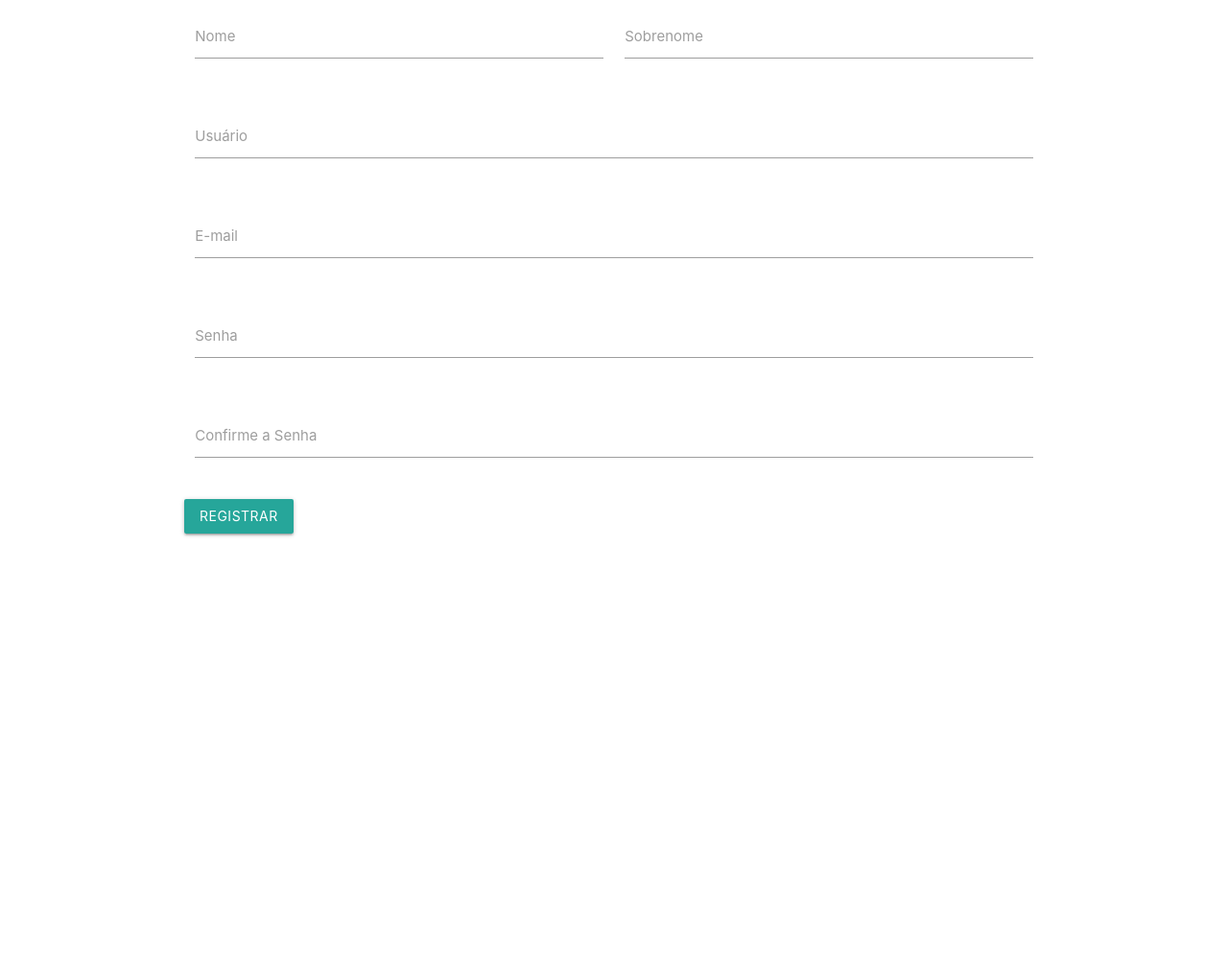
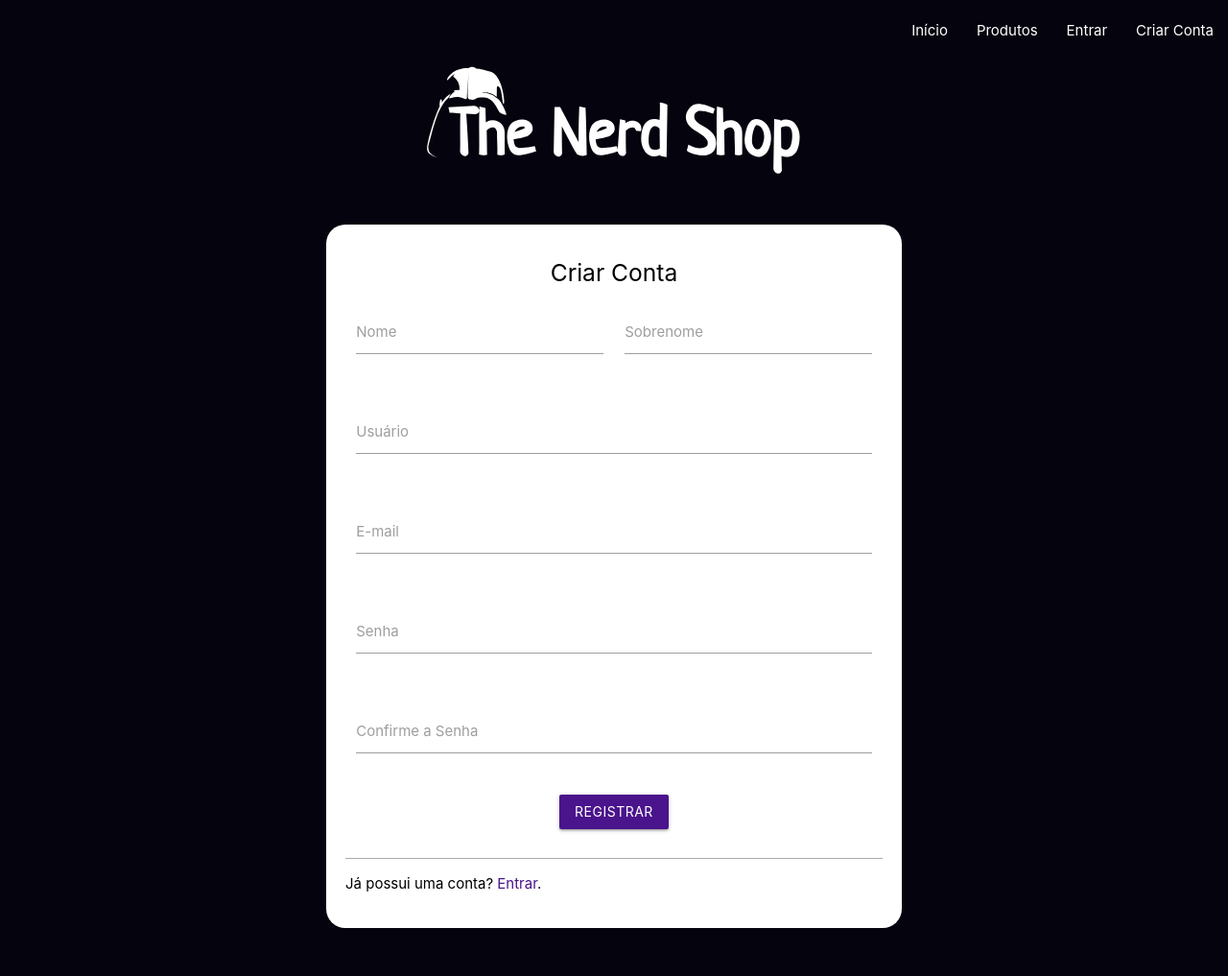
Before and after one commit to EduardoJM/TheNerdShop, a Django app: page /sign-up/ in a window 1280 px wide. Shown: the whole page at 96% size. Before the commit the page ends 559 px from the top, so only its background shows below. Run offline with Django 3.2, Linux system fonts and the light colour scheme.

Commit message:
recreate the styles of the login and register pages

```diff
--- a/app/shop/static/styles/sign.css
+++ b/app/shop/static/styles/sign.css
@@ -0,0 +1,76 @@
+body {
+    width: 100vw;
+    min-height: 100vh;
+    display: flex;
+    flex-direction: column;
+    align-items: stretch;
+
+    overflow-y: auto;
+    overflow-x: hidden;
+
+    background: #05040e;
+    color: #FFF;
+}
+
+header {
+    background: #05040e;
+}
+header nav {
+    background: #05040e !important;
+}
+header nav ul li span.badge.new {
+    background-color: #4a148c !important;
+}
+
+#content {
+    flex: 1;
+    display: flex;
+    flex-direction: column;
+    align-items: center;
+    justify-content: center;
+}
+
+#content > svg {
+    width: 90%;
+    max-width: 400px;
+    height: auto;
+    margin-bottom: 50px;
+    fill: #FFF;
+}
+
+#content > .login-box {
+    width: 90%;
+    max-width: 400px;
+    background: #FFF;
+    padding: 20px;
+    border-radius: 20px;
+    margin-bottom: 50px;
+}
+#content > .login-box.sign-up {
+    max-width: 600px;
+}
+
+#content > .login-box .submit-row {
+    display: flex;
+    align-items: center;
+    justify-content: center;
+    padding-bottom: 30px;
+    border-bottom: 1px solid #AAA;
+}
+
+.thenerdshop {
+    background-color: #4a148c !important;
+}
+.thenerdshop-text {
+    color: #4a148c !important;
+}
+
+input[type=text]:focus:not([readonly]),
+input[type=password]:focus:not([readonly]) {
+    border-bottom: 1px solid #4a148c !important;
+    box-shadow: 0 1px 0 0 #4a148c !important;
+}
+input[type=text]:focus:not([readonly]) + label,
+input[type=password]:focus:not([readonly]) + label {
+    color: #4a148c !important;
+}
--- a/app/shop/templates/auth/signup.html
+++ b/app/shop/templates/auth/signup.html
@@ -1,4 +1,4 @@
-{% load static %}
+{% load static errors %}
 <!DOCTYPE html>
 <html lang="en">
 <head>
@@ -13,9 +13,17 @@
     <link rel="stylesheet" href="https://cdnjs.cloudflare.com/ajax/libs/materialize/1.0.0/css/materialize.min.css" />
 </head>
 <body>
+    <header>
+        {% include 'shop/includes/navbar.html' %}
+    </header>
 
-    <div class="container">
-        {{ form.errors }}
+    {% include 'shop/includes/sidebar.html' %}
+
+    <main id="content">
+        {% include 'shop/includes/logo.svg' %}
+
+        <div class="login-box sign-up">
+            <h5 class="center black-text">Criar Conta</h5>
 
             <form method="POST" action="">
                 {% csrf_token %}
@@ -59,10 +67,47 @@
                     </div>
                 </div>
 
-            <button class="btn waves-effect waves-light" type="submit">Registrar</button>
+                <div class="submit-row">
+                    <button class="waves-effect waves-light btn thenerdshop" type="submit">Registrar</button>
+                </div>
+
+                <p class="black-text">
+                    Já possui uma conta? <a href="{% url 'shop:sign_in' %}" class="thenerdshop-text">Entrar</a>.
+                </p>
             </form>
         </div>
+    </main>
 
     <script src="https://cdnjs.cloudflare.com/ajax/libs/materialize/1.0.0/js/materialize.min.js"></script>
+    <script>
+        function htmlDecode(input){
+            var e = document.createElement('textarea');
+            e.innerHTML = input;
+            // handle case of empty input
+            return e.childNodes.length === 0 ? "" : e.childNodes[0].nodeValue;
+        }
+        translations = {
+            username: 'Nome de usuário',
+            password1: 'Senha',
+            password2: 'Confirme a Senha',
+        }
+
+        var form_errors = JSON.parse(htmlDecode('{{ form.errors.as_json }}'));
+        document.addEventListener('DOMContentLoaded', function(){
+            M.Sidenav.init(document.querySelectorAll('.sidenav'), {});
+
+            var keys = Object.keys(form_errors);
+            for (var i = 0; i < keys.length; i += 1) {
+                var name = keys[i];
+                if (Object.prototype.hasOwnProperty.call(translations, name)) {
+                    name = translations[name];
+                }
+                for (var j = 0; j < form_errors[keys[i]].length; j += 1) {
+                    error = form_errors[keys[i]][j].message;
+                    M.toast({ html: 'Erro no campo "' + name + '": ' + error });
+                }
+            }
+        });
+    </script>
 </body>
 </html>
--- /dev/null
+++ b/app/shop/templates/shop/includes/navbar.html
@@ -0,0 +1,22 @@
+<nav class="z-depth-0">
+    <div class="nav-wrapper">
+        <a href="#" data-target="mobile-sidenav" class="sidenav-trigger"><i class="material-icons">menu</i></a>
+        <ul class="right hide-on-med-and-down">
+            <li><a href="{% url 'shop:index' %}">Início</a></li>
+            <li><a href="{% url 'shop:products' %}">Produtos</a></li>
+            {% if request.user.is_authenticated %}
+                <li>
+                    <a href="{% url 'shop:user_cart' %}">Carrinho
+                        <span class="new badge" data-badge-caption="Produto(s)">
+                            {{ request.user.cart_products_count }}
+                        </span>
+                    </a>
+                </li>
+                <li><a href="{% url 'shop:sign_out' %}">Sair</a></li>
+            {% else %}
+                <li><a href="{% url 'shop:sign_in' %}">Entrar</a></li>
+                <li><a href="{% url 'shop:sign_up' %}">Criar Conta</a></li>
+            {% endif %}
+        </ul>
+    </div>
+</nav>
--- /dev/null
+++ b/app/shop/templates/shop/includes/sidebar.html
@@ -0,0 +1,17 @@
+<ul class="sidenav" id="mobile-sidenav">
+    <li><a href="{% url 'shop:index' %}">Início</a></li>
+    <li><a href="{% url 'shop:products' %}">Produtos</a></li>
+    {% if request.user.is_authenticated %}
+        <li>
+            <a href="{% url 'shop:user_cart' %}">Carrinho
+                <span class="new badge" data-badge-caption="Produto(s)">
+                    {{ request.user.cart_products_count }}
+                </span>
+            </a>
+        </li>
+        <li><a href="{% url 'shop:sign_out' %}">Sair</a></li>
+    {% else %}
+        <li><a href="{% url 'shop:sign_in' %}">Entrar</a></li>
+        <li><a href="{% url 'shop:sign_up' %}">Criar Conta</a></li>
+    {% endif %}
+</ul>
```
Also changed, not shown: app/shop/templates/auth/signin.html (+23 -2 lines), app/shop/templates/shop/base.html (+2 -39 lines). Lines whose indentation alone changed are shown as unchanged.
